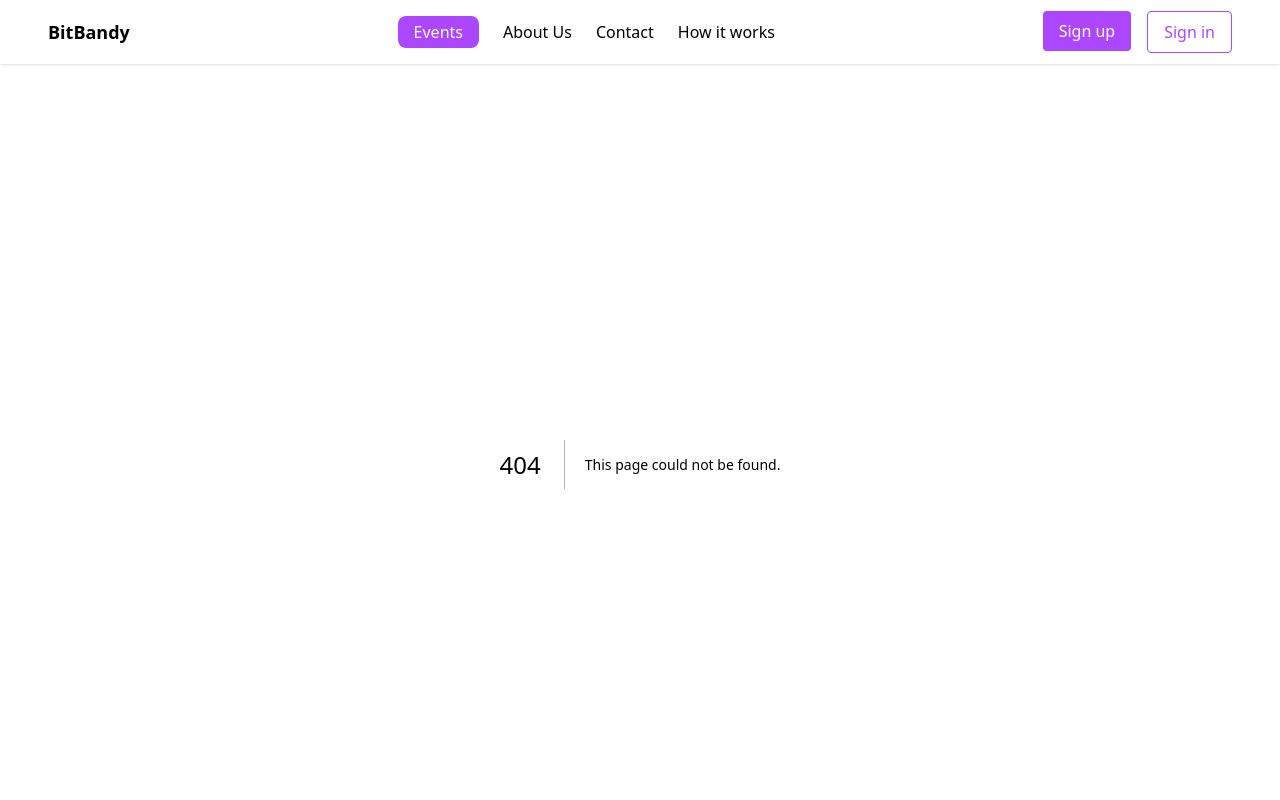
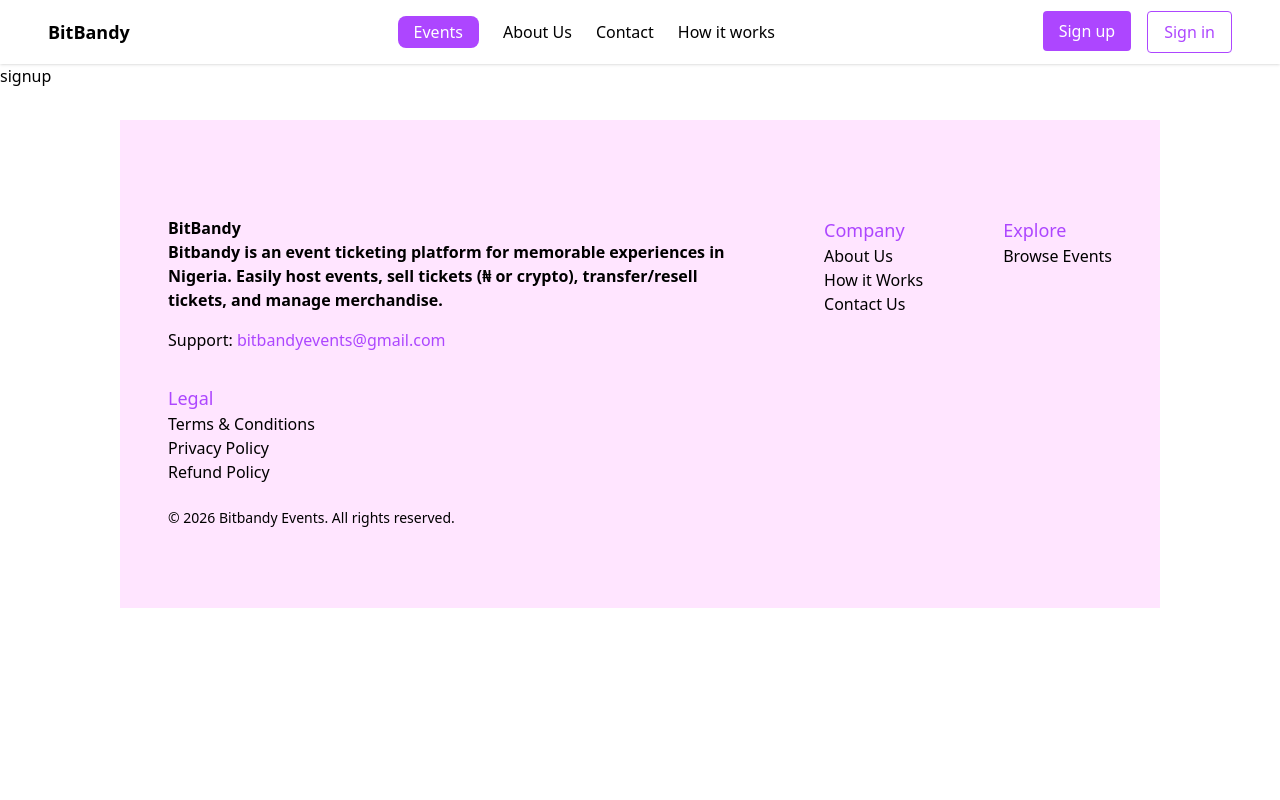
Before and after one commit to Amarachi-Codes/bitbandy, a Next.js app: page /signUpForm in a window 1280 px wide. Before the commit this address had no page. Shown: the top 800 px of the page. Built offline with nearby package versions, Linux system fonts and the light colour scheme.

Commit message:
updated Signupform

```diff
--- a/src/app/component/layout/Header.tsx
+++ b/src/app/component/layout/Header.tsx
@@ -27,7 +27,7 @@
 import { useState } from "react"
 import Link from "next/link"
 import SignInModal from "@/app/signIn/page"
-import Signup from "@/app/signUp/page"
+
 
 export default function Navbar() {
   const [isOpen, setIsOpen] = useState(false)
--- a/src/app/signUp/page.tsx
+++ b/src/app/signUp/page.tsx
@@ -1,3 +1,4 @@
+import Link from "next/link";
 import { MdKeyboardArrowLeft } from "react-icons/md";
 
 export default function Signup (){
@@ -49,7 +50,7 @@
                             <p className="text-gray-600 text-sm">Publish events, track sales and manage guests in one dashboard.</p>
                         </div>
                     </div>
-                    <button className="bg-purple-500 w-35 text-white rounded-lg p-2" >Continue</button>
+                    <Link href="/signUpForm"><button className="bg-purple-500 w-35 text-white rounded-lg p-2" >Continue</button></Link>
                     <p className="text-xs text-gray-500">
                         By continuing, you agree to Bitbandy's <span className="text-purple-500 ">Terms of Service</span> and <span className="text-purple-500">Privacy Policy</span>.
                     </p>
--- /dev/null
+++ b/src/app/signUpForm/page.tsx
@@ -0,0 +1,12 @@
+export default function SignUpForm (){
+
+    return(
+        <>
+        <div>
+            signup
+        </div>
+
+        </>
+
+    )
+}
```
